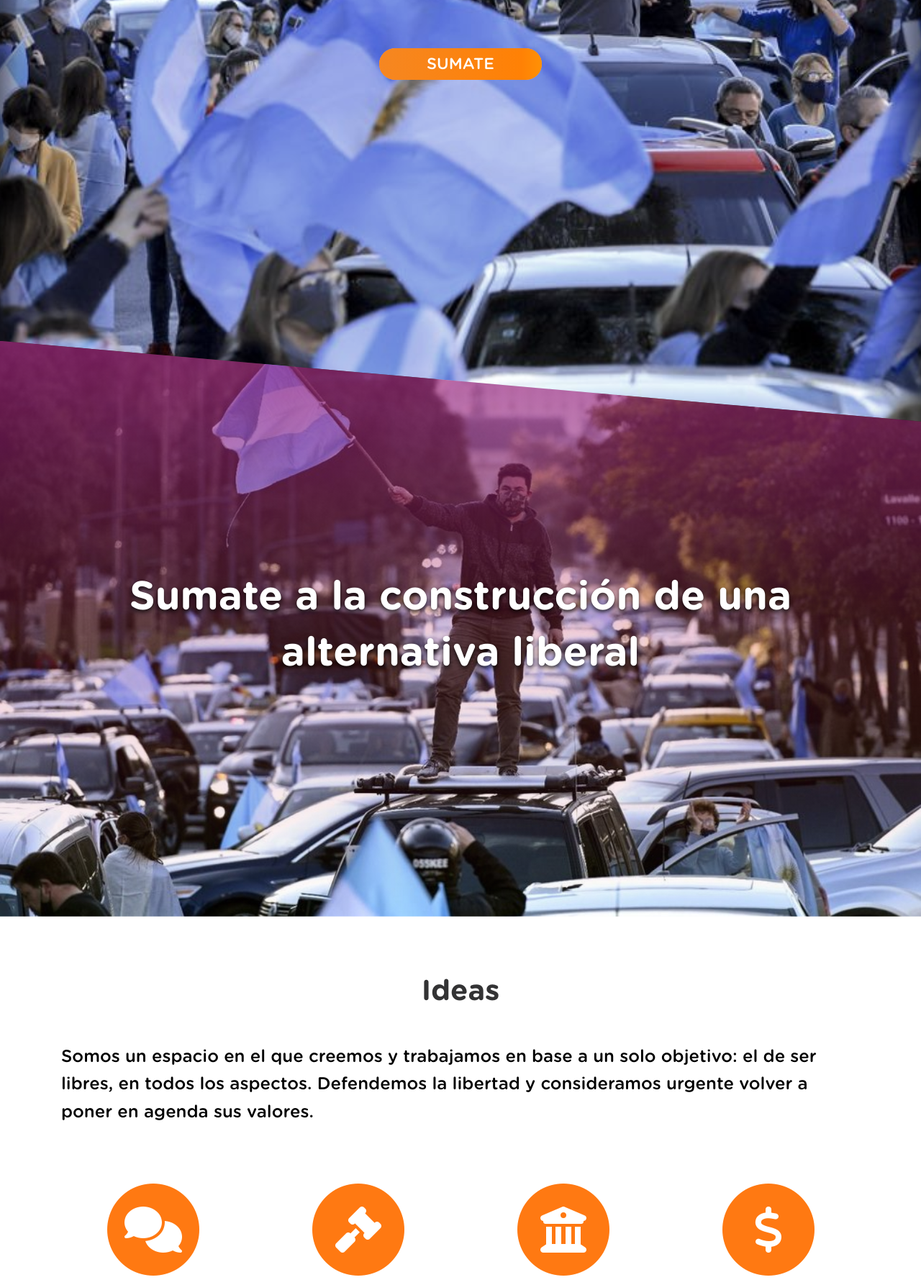
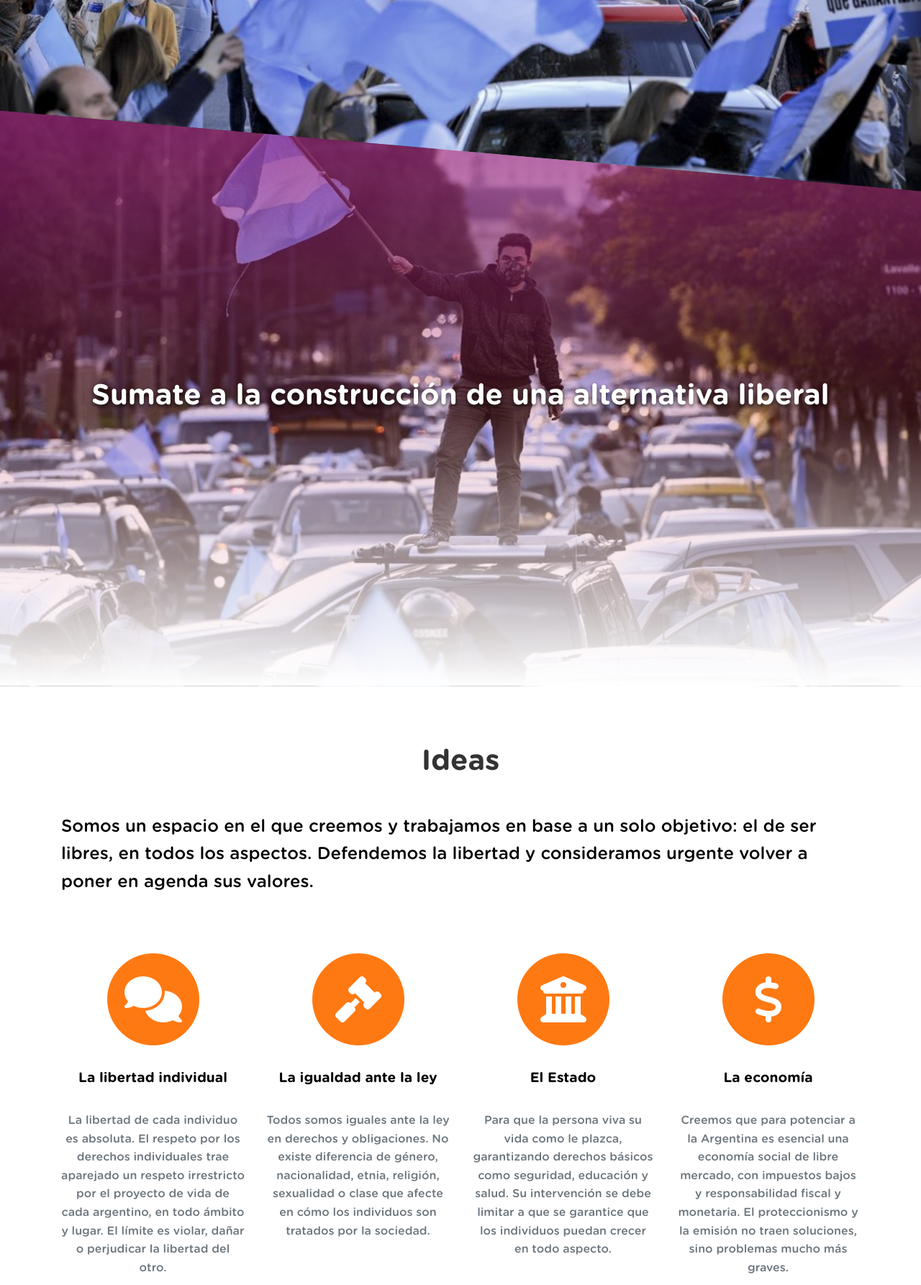
Before and after one commit to alanjo4/alanjo4.github.io, a plain HTML site: page index.html in a window 1280 px wide. Shown: the part 643-2429 px from the top of the page at 72% size. Drawn offline with nearby package versions, Linux system fonts and the light colour scheme.

Commit message:
Changing sizes and other things

```diff
--- a/index.html
+++ b/index.html
@@ -168,7 +168,7 @@
                     </p>
                 </div>
             </div>
-            <p class="text-center" data-aos="zoom-in-down">Es momento de que los más jóvenes seamos el presente que tanto prometimos en un pasado.</p>
+            <p id="frase" class="text-center" data-aos="zoom-in-down">Es momento de que los más jóvenes seamos el presente que tanto prometimos en un pasado.</p>
         </div>
     </section>
     <footer class="footer py-4" id="contact">
--- a/styles/index.css
+++ b/styles/index.css
@@ -308,7 +308,7 @@ body {
 }
 
 .button--primary {
-    background: linear-gradient(to right, #fbebd6 0%,#fba257 17%,#fba257 17%,#ff7912 39%,#f58723 61%,#ff8105 84%,#ffd205 100%);
+    background: linear-gradient(to right, #ff1233 0%,#ed3d3d 17%,#ed3d3d 17%,#ff7912 39%,#f58723 61%,#ff8105 84%,#ffd205 100%);
     background-color: #ffa562;
     background-size: 400% 400%;
     animation: gradient 5s ease infinite;
@@ -353,7 +353,7 @@ body {
 }
 
 #outstanding h3 {
-    font-size: 3.5rem;
+    font-size: 2.5rem;
     text-shadow: 0 3px 6px rgba(0, 0, 0, 0.8);
     line-height: 1.4;
     font-weight: 700;
@@ -456,7 +456,7 @@ span .fa-circle {
     left: 0;
     width: 100%;
     height: 100%;
-    background: linear-gradient(180deg, rgba(160,35,130,0.7) 0%,rgba(195,35,85,0.2) 53%,rgba(230,35,40,0) 100%);
+    background: linear-gradient(180deg, rgba(160,35,130,0.7) 0%,rgba(195,35,85,0.2) 53%,rgb(255 255 255) 100%);
 }
 
 #ideas {
@@ -502,7 +502,7 @@ footer {
 
     .banner {
         background-position: center;
-        padding: 20em 0 35em 0;
+        padding: 10em 0 25em 0;
     }
 
     .banner p {
@@ -586,12 +586,18 @@ footer {
         height: 60px;
     }
 
-    #ideas p:last-child {
-        font-size: 1.3em;
+    #frase {
+        font-size: 1.3rem;
     }
 
     .center-row {
         justify-content: center;
+    }
+}
+
+@media (min-width: 1620px) {
+    .banner {
+        padding: 15em 0 30em 0;
     }
 }
 
```
